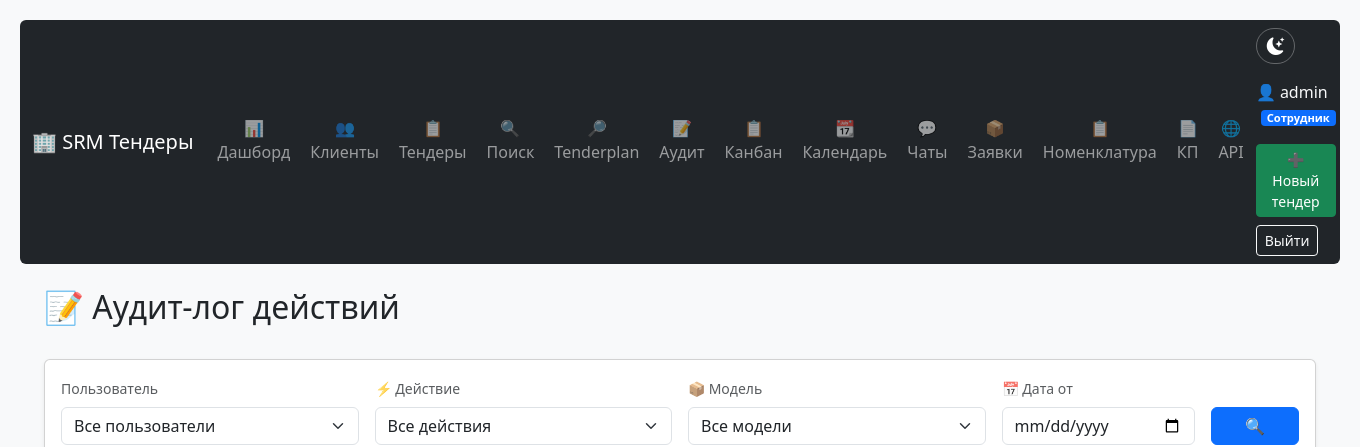
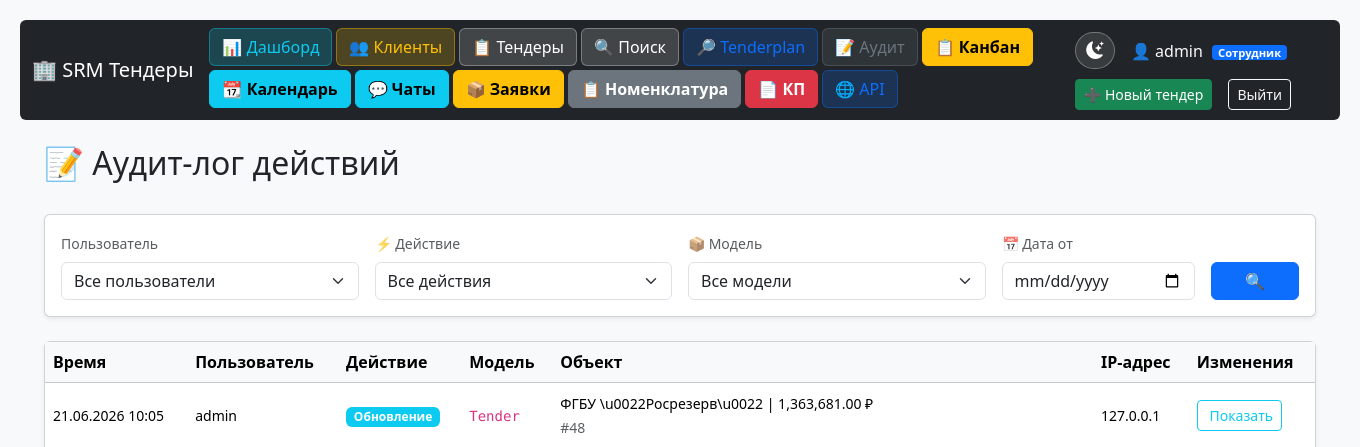
Before and after one commit to LozhnikovViktor/SRM-2, a Django app: page /audit/ in a window 1360 px wide. Shown: the top 447 px of the page. Run offline with Django 5.2, Linux system fonts and the light colour scheme; a user stored in the database is signed in; data comes from the database, SQL or seed files in the repository; parts of the project's set-up code (start-up, migrations or seed data) failed here and were passed over.

Commit message:
в программном меню кнопки сделаны на одном уровне

```diff
--- a/SRM-2-working-version/SRM/SRM/templates/base.html
+++ b/SRM-2-working-version/SRM/SRM/templates/base.html
@@ -17,12 +17,10 @@
     <link rel="icon" type="image/png" sizes="512x512" href="/static/pwa/icons/icon-512.png">
 
  <style>
-        /* 🔹 Плавные переходы при смене темы */
     * {
         transition: background-color 0.3s ease, color 0.2s ease, border-color 0.3s ease;
     }
 
-        /* 🔹 Базовые стили */
     body {
         background: #f8f9fa;
         padding: 20px;
@@ -33,9 +31,143 @@
         background: #1a1d21;
     }
 
+    /* 🔹 ИСПРАВЛЕНИЕ: Стили для кнопок навигации */
+    .navbar-nav .nav-link.btn {
+        background-color: rgba(255, 255, 255, 0.1) !important;
+        color: white !important;
+        border: 1px solid rgba(255, 255, 255, 0.2) !important;
+        padding: 6px 12px !important;
+        border-radius: 6px !important;
+        font-weight: 500 !important;
+        transition: all 0.3s ease !important;
+    }
+
+    .navbar-nav .nav-link.btn:hover {
+        background-color: rgba(255, 255, 255, 0.2) !important;
+        border-color: rgba(255, 255, 255, 0.4) !important;
+        transform: translateY(-1px) !important;
+        box-shadow: 0 2px 8px rgba(0,0,0,0.2) !important;
+    }
+
+    /* 🔹 Цвета для разных кнопок */
+    .navbar-nav .nav-link.btn.btn-outline-info {
+        background-color: rgba(13, 202, 240, 0.2) !important;
+        border-color: rgba(13, 202, 240, 0.4) !important;
+        color: #0dcaf0 !important;
+    }
+
+    .navbar-nav .nav-link.btn.btn-outline-info:hover {
+        background-color: rgba(13, 202, 240, 0.3) !important;
+    }
+
+    .navbar-nav .nav-link.btn.btn-outline-warning {
+        background-color: rgba(255, 193, 7, 0.2) !important;
+        border-color: rgba(255, 193, 7, 0.4) !important;
+        color: #ffc107 !important;
+    }
+
+    .navbar-nav .nav-link.btn.btn-outline-warning:hover {
+        background-color: rgba(255, 193, 7, 0.3) !important;
+    }
+
+    .navbar-nav .nav-link.btn.btn-outline-light {
+        background-color: rgba(255, 255, 255, 0.15) !important;
+        border-color: rgba(255, 255, 255, 0.3) !important;
+        color: white !important;
+    }
+
+    .navbar-nav .nav-link.btn.btn-outline-light:hover {
+        background-color: rgba(255, 255, 255, 0.25) !important;
+    }
+
+    .navbar-nav .nav-link.btn.btn-outline-primary {
+        background-color: rgba(13, 110, 253, 0.2) !important;
+        border-color: rgba(13, 110, 253, 0.4) !important;
+        color: #0d6efd !important;
+    }
+
+    .navbar-nav .nav-link.btn.btn-outline-primary:hover {
+        background-color: rgba(13, 110, 253, 0.3) !important;
+    }
+
+    .navbar-nav .nav-link.btn.btn-outline-secondary {
+        background-color: rgba(108, 117, 125, 0.2) !important;
+        border-color: rgba(108, 117, 125, 0.4) !important;
+        color: #6c757d !important;
+    }
+
+    .navbar-nav .nav-link.btn.btn-outline-secondary:hover {
+        background-color: rgba(108, 117, 125, 0.3) !important;
+    }
+
+    .navbar-nav .nav-link.btn.btn-outline-danger {
+        background-color: rgba(220, 53, 69, 0.2) !important;
+        border-color: rgba(220, 53, 69, 0.4) !important;
+        color: #dc3545 !important;
+    }
+
+    .navbar-nav .nav-link.btn.btn-outline-danger:hover {
+        background-color: rgba(220, 53, 69, 0.3) !important;
+    }
+
+    .navbar-nav .nav-link.btn.btn-warning {
+        background-color: #ffc107 !important;
+        border-color: #ffc107 !important;
+        color: #000 !important;
+        font-weight: 600 !important;
+    }
+
+    .navbar-nav .nav-link.btn.btn-warning:hover {
+        background-color: #ffca2c !important;
+    }
+
+    .navbar-nav .nav-link.btn.btn-info {
+        background-color: #0dcaf0 !important;
+        border-color: #0dcaf0 !important;
+        color: #000 !important;
+        font-weight: 600 !important;
+    }
+
+    .navbar-nav .nav-link.btn.btn-info:hover {
+        background-color: #31d2f2 !important;
+    }
+
+    .navbar-nav .nav-link.btn.btn-success {
+        background-color: #198754 !important;
+        border-color: #198754 !important;
+        color: white !important;
+        font-weight: 600 !important;
+    }
+
+    .navbar-nav .nav-link.btn.btn-success:hover {
+        background-color: #20c997 !important;
+    }
+
+    .navbar-nav .nav-link.btn.btn-danger {
+        background-color: #dc3545 !important;
+        border-color: #dc3545 !important;
+        color: white !important;
+        font-weight: 600 !important;
+    }
+
+    .navbar-nav .nav-link.btn.btn-danger:hover {
+        background-color: #e4606d !important;
+    }
+
+    .navbar-nav .nav-link.btn.btn-secondary {
+        background-color: #6c757d !important;
+        border-color: #6c757d !important;
+        color: white !important;
+        font-weight: 600 !important;
+    }
+
+    .navbar-nav .nav-link.btn.btn-secondary:hover {
+        background-color: #7d868a !important;
+    }
+
     /* 🔹 Кнопка переключения темы */
     .theme-toggle {
-            background: transparent;
+        background: rgba(255, 255, 255, 0.1);
         border: 1px solid rgba(255, 255, 255, 0.3);
         color: white;
         padding: 4px 10px;
@@ -48,11 +180,11 @@
     }
 
     .theme-toggle:hover {
-            background: rgba(255, 255, 255, 0.15);
+        background: rgba(255, 255, 255, 0.2);
         border-color: rgba(255, 255, 255, 0.5);
     }
 
-        /* 🔹 Кастомные стили для карточек в тёмной теме */
+    /* 🔹 Остальные стили для тёмной темы */
     [data-bs-theme="dark"] .card {
         background: #242830;
         border-color: #343a40;
@@ -108,7 +240,6 @@
         color: #75b798;
     }
 
-        /* 🔹 Канбан-доска в тёмной теме */
     [data-bs-theme="dark"] .kanban-column {
         background: #1e2227;
     }
@@ -123,7 +254,6 @@
         box-shadow: 0 4px 8px rgba(0, 0, 0, 0.4);
     }
 
-        /* 🔹 Формы в тёмной теме */
     [data-bs-theme="dark"] .form-control,
     [data-bs-theme="dark"] .form-select {
         background: #2c3138;
@@ -138,18 +268,15 @@
         color: #e9ecef;
     }
 
-        /* 🔹 Прогресс-бары */
     [data-bs-theme="dark"] .progress {
         background: #343a40;
     }
 
-        /* 🔹 Badge в тёмной теме */
     [data-bs-theme="dark"] .badge.bg-light {
         background: #495057 !important;
         color: #e9ecef !important;
     }
 
-        /* 🔹 Бейдж роли пользователя */
     .user-role-badge {
         font-size: 0.7rem;
         padding: 2px 6px;
@@ -158,7 +285,6 @@
     }
 </style>
 
-    <!-- 🔹 Скрипт для мгновенной загрузки темы (без мерцания) -->
     <script>
         (function() {
             const savedTheme = localStorage.getItem('theme');
@@ -168,7 +294,6 @@
         })();
     </script>
 
-    <!-- iOS PWA Support -->
     <meta name="apple-mobile-web-app-capable" content="yes">
     <meta name="apple-mobile-web-app-status-bar-style" content="black-translucent">
     <meta name="apple-mobile-web-app-title" content="SRM">
@@ -182,16 +307,15 @@
                 🏢 SRM Тендеры
             </a>
 
-            <!-- Кнопка сворачивания для мобильных -->
             <button class="navbar-toggler" type="button" data-bs-toggle="collapse" data-bs-target="#navbarNav">
                 <span class="navbar-toggler-icon"></span>
             </button>
 
             <div class="collapse navbar-collapse" id="navbarNav">
                 {% if user.is_authenticated %}
-                    {% if user.is_staff or user.is_superuser %}
-                        <!-- 🔹 ПОЛНОЕ МЕНЮ ДЛЯ СОТРУДНИКОВ КОМПАНИИ -->
-                        <ul class="navbar-nav me-auto mb-2 mb-lg-0">
+                    {% if not user.client_profile %}
+                        <!-- 🔹 ПОЛНОЕ МЕНЮ ДЛЯ СОТРУДНИКОВ -->
+                        <ul class="navbar-nav me-auto mb-2 mb-lg-0 flex-wrap">
                             <li class="nav-item">
                                 <a class="nav-link btn btn-sm btn-outline-info me-1 mb-1" href="{% url 'tenders:dashboard' %}">📊 Дашборд</a>
                             </li>
@@ -232,18 +356,14 @@
                                 <a class="nav-link btn btn-sm btn-outline-primary me-1 mb-1" href="{% url 'tenders:swagger-ui' %}">🌐 API</a>
                             </li>
                         </ul>
-                    {% elif user.client_profile %}
+                    {% else %}
                         <!-- 🔹 УПРОЩЁННОЕ МЕНЮ ДЛЯ КЛИЕНТОВ -->
                         <ul class="navbar-nav me-auto mb-2 mb-lg-0">
                             <li class="nav-item">
-                                <a class="nav-link btn btn-sm btn-success me-1 mb-1" href="{% url 'tenders:shipment_create' %}">
-                                    📦 Новая заявка
-                                </a>
+                                <a class="nav-link btn btn-sm btn-success me-1 mb-1" href="{% url 'tenders:shipment_create' %}">📦 Новая заявка</a>
                             </li>
                             <li class="nav-item">
-                                <a class="nav-link btn btn-sm btn-warning me-1 mb-1" href="{% url 'tenders:shipment_list' %}">
-                                    📋 Мои заявки
-                                </a>
+                                <a class="nav-link btn btn-sm btn-warning me-1 mb-1" href="{% url 'tenders:shipment_list' %}">📋 Мои заявки</a>
                             </li>
                         </ul>
                     {% endif %}
@@ -251,26 +371,23 @@
 
                 <!-- 🔹 Блок пользователя (справа) -->
                 <div class="d-flex align-items-center flex-wrap gap-2">
-                    <!-- 🔹 ПЕРЕКЛЮЧАТЕЛЬ ТЕМЫ -->
                     <button type="button" class="theme-toggle me-2" id="themeToggle" title="Переключить тему">
                         <i class="bi bi-moon-stars-fill" id="themeIcon"></i>
                     </button>
 
                     {% if user.is_authenticated %}
-                        <!-- Информация о пользователе -->
                         <div class="navbar-text text-light me-2">
                             👤 {{ user.username }}
-                            {% if user.is_staff or user.is_superuser %}
-                                <span class="badge bg-primary user-role-badge">Сотрудник</span>
-                            {% elif user.client_profile %}
+                            {% if user.client_profile %}
                                 <span class="badge bg-success user-role-badge">Клиент</span>
                                 <br>
                                 <small class="text-muted">{{ user.client_profile.name|truncatechars:30 }}</small>
+                            {% else %}
+                                <span class="badge bg-primary user-role-badge">Сотрудник</span>
                             {% endif %}
                         </div>
 
-                        <!-- Кнопка "Новый тендер" только для сотрудников -->
-                        {% if user.is_staff or user.is_superuser %}
+                        {% if not user.client_profile %}
                             <a href="{% url 'tenders:create' %}" class="btn btn-sm btn-success me-2">➕ Новый тендер</a>
                         {% endif %}
 
@@ -302,7 +419,6 @@
 
     <script src="https://cdn.jsdelivr.net/npm/bootstrap@5.3.3/dist/js/bootstrap.bundle.min.js"></script>
 
-    <!-- 🔹 PWA: Регистрация Service Worker -->
     <script>
     if ('serviceWorker' in navigator) {
         window.addEventListener('load', () => {
@@ -317,7 +433,6 @@
     }
     </script>
 
-    <!-- 🔹 СКРИПТ ПЕРЕКЛЮЧЕНИЯ ТЕМЫ -->
     <script>
         (function() {
             const themeToggle = document.getElementById('themeToggle');
@@ -352,7 +467,6 @@
         })();
     </script>
 
-    <!-- PWA Install Prompt -->
     <div id="installPrompt" style="display: none; position: fixed; bottom: 20px; right: 20px; z-index: 9999;">
         <div style="background: white; padding: 20px; border-radius: 10px; box-shadow: 0 4px 12px rgba(0,0,0,0.15); max-width: 300px;">
             <h4 style="margin: 0 0 10px 0; font-size: 16px;">📱 Установить приложение</h4>
@@ -379,7 +493,6 @@
     window.addEventListener('beforeinstallprompt', (e) => {
       e.preventDefault();
       deferredPrompt = e;
-
       if (!localStorage.getItem('installDismissed')) {
         installPromptDiv.style.display = 'block';
       }
```
Lines whose indentation alone changed are shown as unchanged.
